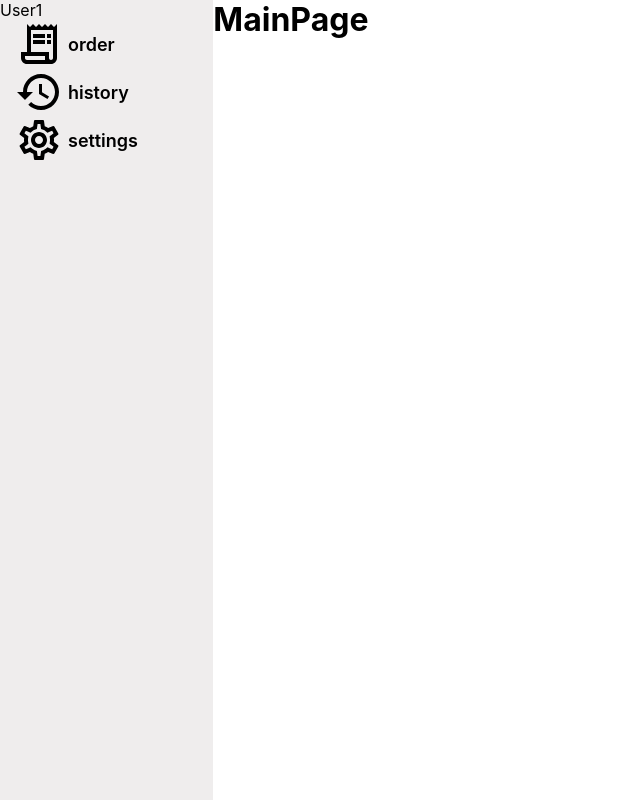
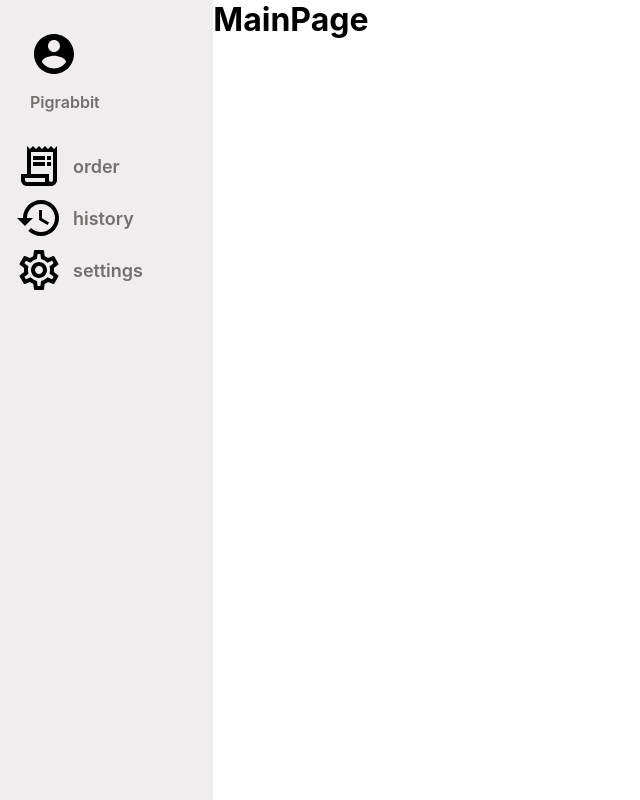
Before and after one commit to Pigrabbit/drive-thru-service, a React (Create React App) app in the folder client/: page / in a window 1280 px wide. Shown: the whole page, without its empty margins (0-640 px from the left). Built offline with nearby package versions, Linux system fonts and the light colour scheme.

Commit message:
feat: UserPanel Component 구현

```diff
--- a/client/src/components/NavItem.tsx
+++ b/client/src/components/NavItem.tsx
@@ -1,17 +1,21 @@
 import React from 'react'
 import styled from 'styled-components'
 
+import { COLOR } from '../utils/style'
+
 const StyledContainer = styled.li`
   padding: 0 15px;
+  margin-bottom: 4px;
 
   display: grid;
   grid-template-columns: 1fr 3fr;
-  grid-gap: 5px;
+  grid-gap: 10px;
   align-items: center;
 
   span {
     font-size: 18px;
     font-weight: 600;
+    color: ${COLOR.darkGray};
   }
 `
 
--- a/client/src/components/NavList.tsx
+++ b/client/src/components/NavList.tsx
@@ -2,7 +2,9 @@ import React, { useState } from 'react'
 import styled from 'styled-components'
 import NavItem from './NavItem'
 
-const StyledContainer = styled.ul``
+const StyledContainer = styled.ul`
+  padding: 15px 0;
+`
 
 export default function NavList() {
   const [navList, setNavList] = useState(['order', 'history', 'settings'])
--- a/client/src/components/Sidebar.tsx
+++ b/client/src/components/Sidebar.tsx
@@ -1,16 +1,19 @@
 import React from 'react'
 import styled from 'styled-components'
 import NavList from './NavList'
+import UserPanel from './UserPanel'
+
+import { COLOR } from '../utils/style'
 
 const StyledContainer = styled.aside`
-  background-color: #efeded;
+  background-color: ${COLOR.lightGray};
   height: 100vh;
 `
 
 export default function Sidebar() {
   return (
     <StyledContainer className="sidebar">
-      <div className="user-info"> User1</div>
+      <UserPanel />
       <NavList />
     </StyledContainer>
   )
--- /dev/null
+++ b/client/src/components/UserPanel.tsx
@@ -0,0 +1,28 @@
+import React from 'react'
+import styled from 'styled-components'
+
+import {COLOR} from '../utils/style'
+
+const StyledContainer = styled.div`
+  padding: 30px 30px 15px 30px;
+
+  p {
+    margin-top: 10px;
+    font-weight: 600;
+    color: ${COLOR.darkGray}
+  }
+`
+
+export default function UserPanel() {
+  const mockUsername = 'Pigrabbit'
+  return (
+    <StyledContainer className="user-panel">
+      <img
+        className="user-thumbnail"
+        src={`${process.env.PUBLIC_URL}/img/account.svg`}
+        alt="user-thumbnail"
+      />
+      <p className="user-panel-username">{mockUsername}</p>
+    </StyledContainer>
+  )
+}
--- /dev/null
+++ b/client/src/utils/style.ts
@@ -0,0 +1,4 @@
+export const COLOR = {
+  lightGray: '#efeded',
+  darkGray: '#746f6f'
+}
```
Also changed, not shown: client/public/img/account.svg (added).
